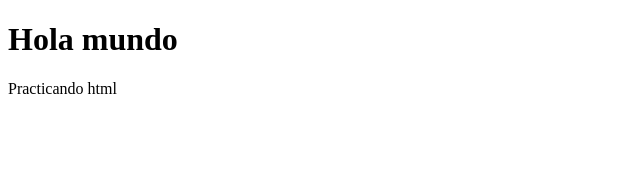
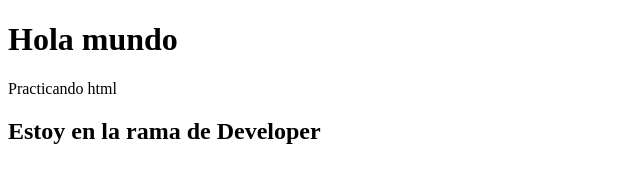
Before and after one commit to eduardoh99/Actividad4, a plain HTML site: page index.html in a window 1280 px wide. Shown: the whole page, without its empty margins (0-640 px from the left). Drawn offline with Linux system fonts and the light colour scheme.

Commit message:
Se puso un h2

```diff
--- a/index.html
+++ b/index.html
@@ -9,6 +9,6 @@
 <body>
     <h1>Hola mundo</h1>
     <p>Practicando html </p>
-
+    <h2>Estoy en la rama de Developer</h2>
 </body>
 </html>
```
